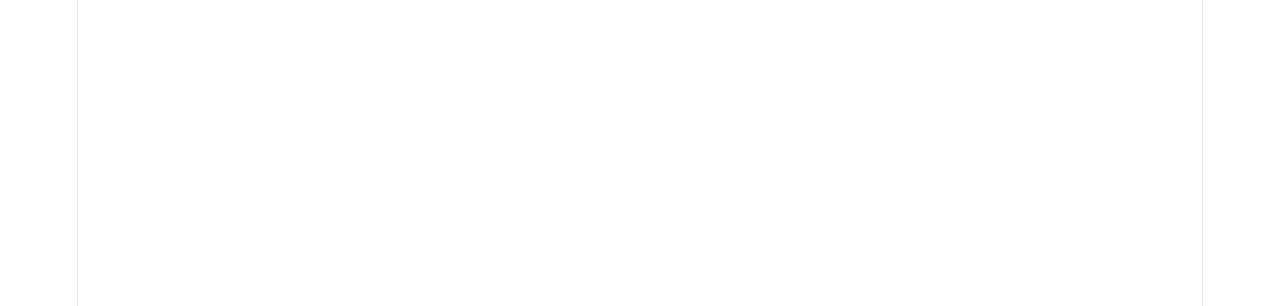
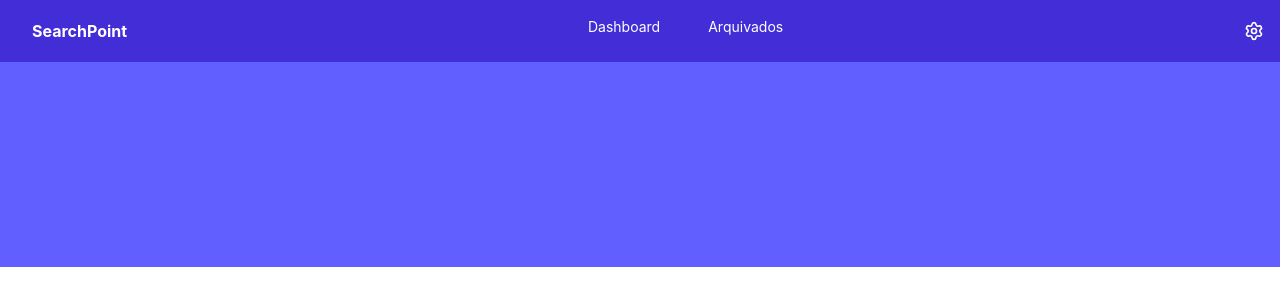
Before and after one commit to vilelakami/nextpoint-searchpoint, a React (Vite) app: page /Dashboard in a window 1280 px wide. Shown: the top 306 px of the page. Built offline with nearby package versions, Linux system fonts and the light colour scheme.

Commit message:
feat: estruturando e estilizando navbar

```diff
--- a/package.json
+++ b/package.json
@@ -11,6 +11,7 @@
   },
   "dependencies": {
     "@tailwindcss/vite": "^4.3.0",
+    "lucide-react": "^1.16.0",
     "react": "^19.2.6",
     "react-dom": "^19.2.6",
     "react-router-dom": "^7.15.1",
--- a/src/App.jsx
+++ b/src/App.jsx
@@ -1,6 +1,18 @@
-import React from "react";
-import { BrowserRouter, Routes, Route, Navigate } from "react-router-dom";
+import React from 'react';
+import { BrowserRouter, Routes, Route, Navigate } from 'react-router-dom';
+import Dashboard from './pages/DashboardPesquisa';
 
 export default function App() {
-  return <div className=""></div>;
+  return (
+    <BrowserRouter>
+      <div className="flex w-full h-screen">
+        <main className="flex-1 h-full flex flex-col">
+          <Routes>
+            <Route path="/" element={<Navigate to="/Dashboard" />} />
+            <Route path="/Dashboard" element={<Dashboard />} />
+          </Routes>
+        </main>
+      </div>
+    </BrowserRouter>
+  );
 }
--- /dev/null
+++ b/src/components/navbar/Nav.jsx
@@ -0,0 +1,26 @@
+import React from 'react';
+import { NavLink } from 'react-router-dom';
+
+export default function Navbar() {
+  return (
+    <nav className=" px-6 py-4 flex justify-center items-center">
+      {/* Container dos links com espaçamento responsivo */}
+      <div className="flex items-center gap-8 md:gap-12 text-sm md:text-base font-medium">
+
+        <NavLink
+          to="/Dashboard"
+          className="text-sm text-white font-normal relative pb-2 hover:border-b-2 border-white"
+        >
+          Dashboard
+        </NavLink>
+
+        <NavLink
+          to="/Arquivados"
+          className="text-sm text-white font-normal relative pb-2 hover:border-b-2 border-white"
+        >
+          Arquivados
+        </NavLink>
+      </div>
+    </nav>
+  );
+}
--- a/src/index.css
+++ b/src/index.css
@@ -1,111 +1,10 @@
-:root {
-  --text: #6b6375;
-  --text-h: #08060d;
-  --bg: #fff;
-  --border: #e5e4e7;
-  --code-bg: #f4f3ec;
-  --accent: #aa3bff;
-  --accent-bg: rgba(170, 59, 255, 0.1);
-  --accent-border: rgba(170, 59, 255, 0.5);
-  --social-bg: rgba(244, 243, 236, 0.5);
-  --shadow:
-    rgba(0, 0, 0, 0.1) 0 10px 15px -3px, rgba(0, 0, 0, 0.05) 0 4px 6px -2px;
+@import 'tailwindcss';
 
-  --sans: system-ui, 'Segoe UI', Roboto, sans-serif;
-  --heading: system-ui, 'Segoe UI', Roboto, sans-serif;
-  --mono: ui-monospace, Consolas, monospace;
-
-  font: 18px/145% var(--sans);
-  letter-spacing: 0.18px;
-  color-scheme: light dark;
-  color: var(--text);
-  background: var(--bg);
-  font-synthesis: none;
-  text-rendering: optimizeLegibility;
-  -webkit-font-smoothing: antialiased;
-  -moz-osx-font-smoothing: grayscale;
-
-  @media (max-width: 1024px) {
-    font-size: 16px;
+@layer base {
+  html, body, #root {
+    margin: 0;
+    padding: 0;
+    width: 100%;
+    box-sizing: border-box;
   }
 }
-
-@media (prefers-color-scheme: dark) {
-  :root {
-    --text: #9ca3af;
-    --text-h: #f3f4f6;
-    --bg: #16171d;
-    --border: #2e303a;
-    --code-bg: #1f2028;
-    --accent: #c084fc;
-    --accent-bg: rgba(192, 132, 252, 0.15);
-    --accent-border: rgba(192, 132, 252, 0.5);
-    --social-bg: rgba(47, 48, 58, 0.5);
-    --shadow:
-      rgba(0, 0, 0, 0.4) 0 10px 15px -3px, rgba(0, 0, 0, 0.25) 0 4px 6px -2px;
-  }
-
-  #social .button-icon {
-    filter: invert(1) brightness(2);
-  }
-}
-
-body {
-  margin: 0;
-}
-
-#root {
-  width: 1126px;
-  max-width: 100%;
-  margin: 0 auto;
-  text-align: center;
-  border-inline: 1px solid var(--border);
-  min-height: 100svh;
-  display: flex;
-  flex-direction: column;
-  box-sizing: border-box;
-}
-
-h1,
-h2 {
-  font-family: var(--heading);
-  font-weight: 500;
-  color: var(--text-h);
-}
-
-h1 {
-  font-size: 56px;
-  letter-spacing: -1.68px;
-  margin: 32px 0;
-  @media (max-width: 1024px) {
-    font-size: 36px;
-    margin: 20px 0;
-  }
-}
-h2 {
-  font-size: 24px;
-  line-height: 118%;
-  letter-spacing: -0.24px;
-  margin: 0 0 8px;
-  @media (max-width: 1024px) {
-    font-size: 20px;
-  }
-}
-p {
-  margin: 0;
-}
-
-code,
-.counter {
-  font-family: var(--mono);
-  display: inline-flex;
-  border-radius: 4px;
-  color: var(--text-h);
-}
-
-code {
-  font-size: 15px;
-  line-height: 135%;
-  padding: 4px 8px;
-  background: var(--code-bg);
-}
--- /dev/null
+++ b/src/pages/DashboardPesquisa.jsx
@@ -0,0 +1,19 @@
+import React from 'react';
+import Nav from '../components/navbar/Nav';
+import { Settings } from 'lucide-react';
+
+export default function DashboardPesquisa() {
+  return (
+    <div className="flex w-full mx-auto h-screen">
+      <div className="w-full flex flex-col h-1/3 bg-indigo-500">
+        <div className="w-full flex items-center justify-between h-[62px] bg-indigo-700 p-4">
+          <h1 className="text-white text-base font-bold ml-4">SearchPoint</h1>
+          <Nav />
+          <div className="flex">
+            <Settings className="size-5 text-white" />
+          </div>
+        </div>
+      </div>
+    </div>
+  );
+}
```
Also changed, not shown: src/App.css (deleted, +0 -184 lines), 2 other files (tests, documents, lock files or other folders).
